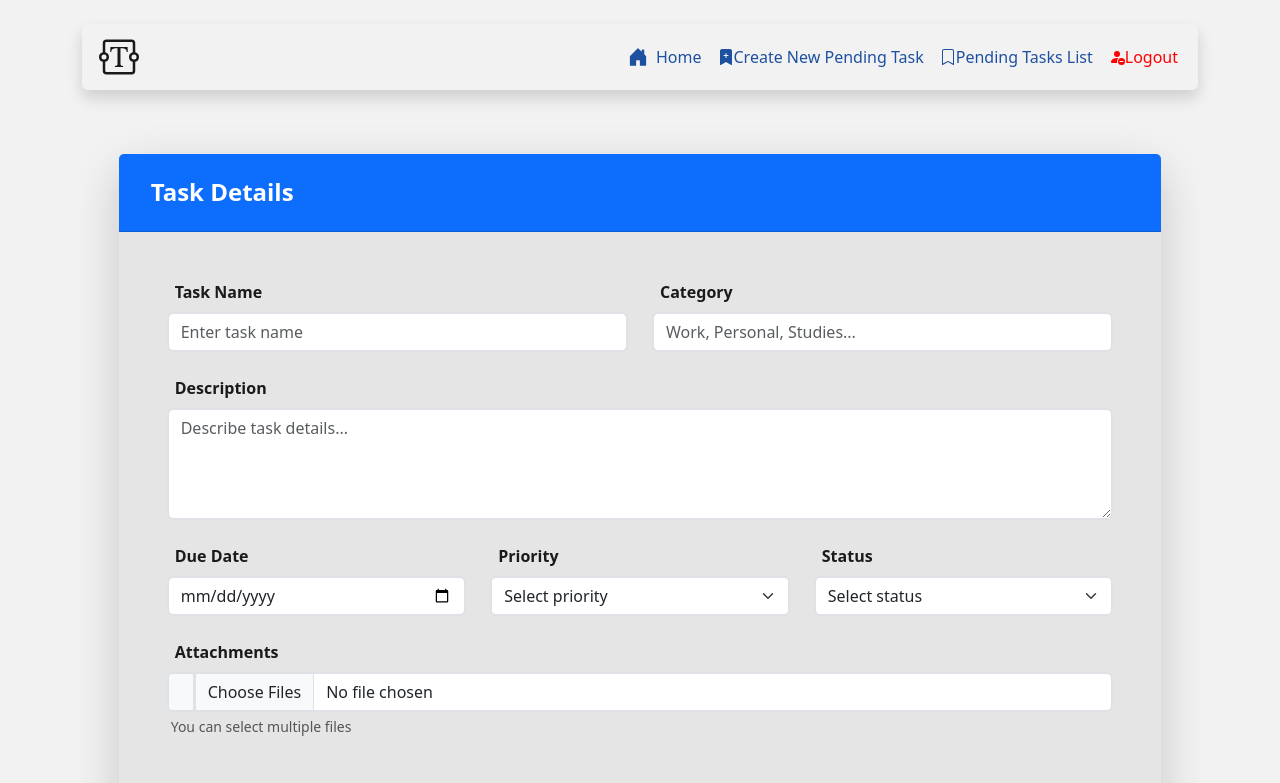
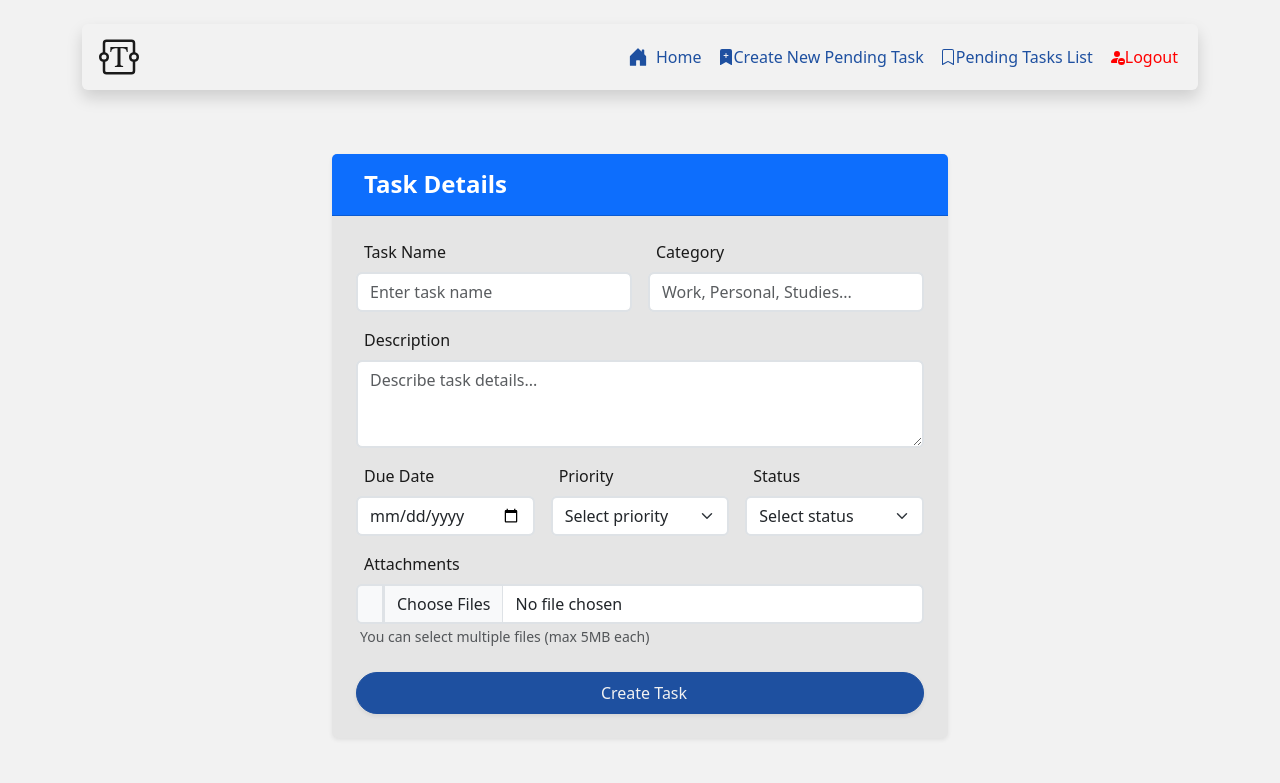
Before and after one commit to Asaph-Velazquez/To-Do-List-App, a React (Vite) app: page /ToDoForm in a window 1280 px wide. Shown: the top 783 px of the page. Built offline with nearby package versions, Linux system fonts and the light colour scheme; no server answers; sample sign-in values are in the browser's storage.

Commit message:
update ToDoForm Style, added rForm, login alerts

```diff
--- a/src/components/Login/Login.tsx
+++ b/src/components/Login/Login.tsx
@@ -9,6 +9,9 @@ function Login() {
     const userNameInfo = useRef<HTMLInputElement>(null);
     const passwordInfo = useRef<HTMLInputElement>(null);
     const emailInfo = useRef<HTMLInputElement>(null);
+
+    //alert
+    const [alert, setAlert]= useState<{type: string, message: string}|null>(null);
 
     const LoginRequest = async () =>{
 
@@ -38,9 +41,17 @@ function Login() {
         setIsLoggedIn(true);
         localStorage.setItem("isLoggedIn", "true");
         localStorage.setItem("userID", userData.user.userid);
+        setAlert({
+          type: "success",
+          message: "Login successful"
+        });
         navigate("/");
       }else{
         console.log("Login failed");
+        setAlert({
+          type: "danger",
+          message: "Login failed"
+        });
         navigate("/login");
       }
     }
@@ -91,6 +102,12 @@ function Login() {
             <button type="submit" className="btn btn-primary w-100 d-flex justify-content-center">
                 Login
             </button>
+            <br />
+            {alert && (
+              <div className={`alert alert-${alert.type} text-center`} role="alert">
+                {alert.message}
+              </div>
+            )}
           </form>
         </div>
       </div>
--- a/src/components/Registration/rForm.tsx
+++ b/src/components/Registration/rForm.tsx
@@ -1,13 +1,18 @@
 import { useState, useEffect, useRef} from "react";
+import { useNavigate } from "react-router-dom";
 import axios from "axios"
 
 function rForm() {
+  const navigate = useNavigate();
   // Form refs
   const userNameInfo = useRef<HTMLInputElement>(null);
   const passwordInfo = useRef<HTMLInputElement>(null);
   const emailInfo = useRef<HTMLInputElement>(null);
   const firstNameInfo = useRef<HTMLInputElement>(null);
   const lastNameInfo = useRef<HTMLInputElement>(null);
+
+  //Alert
+  const [alert, setAlert] = useState<{type: string, message: string}|null>(null);
 
   // Validation states
   const [validationErrors, setValidationErrors] = useState({
@@ -76,9 +81,18 @@ function rForm() {
       try {
         const response = await axios.post("/api/users", formData);
         console.log("User registered successfully:", response.data);
+        setAlert({
+          type: "success",
+          message: "User registered successfully!"
+        })
+        navigate("/login");
         // Handle successful registration (e.g., redirect to login)
       } catch (error) {
         console.error("Error registering user:", error);
+        setAlert({
+          type: "danger",
+          message: "Error registering user please try again!"
+        });
         // Handle registration error
       }
     }
@@ -196,6 +210,12 @@ function rForm() {
             <button className="btn btn-primary w-100 d-flex justify-content-center" type="submit">
               Register
             </button>
+            <br />
+            {alert && (
+              <div className={`alert alert-${alert.type} text-center`} role="alert">
+                {alert.message}
+              </div>
+            )}
           </div>
         </form>
       </div>
--- a/src/components/ToDo/ToDoForm.tsx
+++ b/src/components/ToDo/ToDoForm.tsx
@@ -46,24 +46,24 @@ function ToDohtmlForm() {
       });
   }
   return (
-  <div className="container-fluid py-4">
+    <div className="container-fluid py-3 py-md-4">
       <div className="row justify-content-center">
-      <div className="col-12 col-xl-10">
-        {/* Main Form */}
-        <div className="card shadow-lg border-0">
-          <div className="card-header bg-primary text-white py-4">
+        <div className="col-12 col-md-10 col-lg-8 col-xl-6">
+          {/* Main Form Card */}
+          <div className="card shadow-sm border-0">
+            <div className="card-header bg-primary text-white py-3">
               <div className="d-flex align-items-center">
                 <i className="bi bi-clipboard-check fs-4 me-3"></i>
                 <h4 className="mb-0 fw-semibold">Task Details</h4>
               </div>
             </div>
 
-          <div className="card-body p-5">
+            <div className="card-body p-3 p-md-4">
               <form onSubmit={handleSubmit}>
-              <div className="row g-4">
+                <div className="row g-3">
                   {/* Task Name */}
-                <div className="col-md-6">
-                  <label htmlFor="FormTaskName" className="form-label fw-semibold">
+                  <div className="col-12 col-md-6">
+                    <label htmlFor="FormTaskName" className="form-label fw-medium">
                       <i className="bi bi-tag-fill text-primary me-2"></i>
                       Task Name
                     </label>
@@ -78,8 +78,8 @@ function ToDohtmlForm() {
                   </div>
 
                   {/* Category */}
-                <div className="col-md-6">
-                  <label htmlFor="FormCategory" className="form-label fw-semibold">
+                  <div className="col-12 col-md-6">
+                    <label htmlFor="FormCategory" className="form-label fw-medium">
                       <i className="bi bi-folder-fill text-warning me-2"></i>
                       Category
                     </label>
@@ -94,7 +94,7 @@ function ToDohtmlForm() {
 
                   {/* Description */}
                   <div className="col-12">
-                  <label htmlFor="FormDescription" className="form-label fw-semibold">
+                    <label htmlFor="FormDescription" className="form-label fw-medium">
                       <i className="bi bi-card-text text-info me-2"></i>
                       Description
                     </label>
@@ -102,15 +102,15 @@ function ToDohtmlForm() {
                       className="form-control border-2"
                       id="FormDescription"
                       ref={descriptionInfo}
-                    rows={4}
+                      rows={3}
                       placeholder="Describe task details..."
                       required
                     ></textarea>
                   </div>
 
                   {/* Due Date */}
-                <div className="col-md-4">
-                  <label htmlFor="FormDate" className="form-label fw-semibold">
+                  <div className="col-12 col-sm-6 col-md-4">
+                    <label htmlFor="FormDate" className="form-label fw-medium">
                       <i className="bi bi-calendar-event text-danger me-2"></i>
                       Due Date
                     </label>
@@ -124,8 +124,8 @@ function ToDohtmlForm() {
                   </div>
 
                   {/* Priority */}
-                <div className="col-md-4">
-                  <label htmlFor="FormPriority" className="form-label fw-semibold">
+                  <div className="col-12 col-sm-6 col-md-4">
+                    <label htmlFor="FormPriority" className="form-label fw-medium">
                       <i className="bi bi-exclamation-triangle-fill text-warning me-2"></i>
                       Priority
                     </label>
@@ -138,8 +138,8 @@ function ToDohtmlForm() {
                   </div>
 
                   {/* Status */}
-                <div className="col-md-4">
-                  <label htmlFor="FormStatus" className="form-label fw-semibold">
+                  <div className="col-12 col-sm-6 col-md-4">
+                    <label htmlFor="FormStatus" className="form-label fw-medium">
                       <i className="bi bi-gear-fill text-success me-2"></i>
                       Status
                     </label>
@@ -153,7 +153,7 @@ function ToDohtmlForm() {
 
                   {/* Attachments */}
                   <div className="col-12">
-                  <label htmlFor="FormAttachments" className="form-label fw-semibold">
+                    <label htmlFor="FormAttachments" className="form-label fw-medium">
                       <i className="bi bi-paperclip text-secondary me-2"></i>
                       Attachments
                     </label>
@@ -169,24 +169,19 @@ function ToDohtmlForm() {
                         multiple
                       />
                     </div>
-                  <div className="form-text text-muted">
+                    <small className="form-text text-muted">
                       <i className="bi bi-info-circle me-1"></i>
-                    You can select multiple files
-                  </div>
+                      You can select multiple files (max 5MB each)
+                    </small>
                   </div>
                 </div>
 
                 {/* Submit Button */}
-              <div className="row mt-5">
+                <div className="row mt-4">
                   <div className="col-12 text-center">
                     <button
                       type="submit"
-                    className="btn btn-primary px-4 py-2 rounded-pill shadow-sm"
-                    style={{
-                      background: 'linear-gradient(45deg, #007bff, #0056b3)',
-                      border: 'none',
-                      transition: 'all 0.3s ease'
-                    }}
+                      className="btn btn-primary px-4 py-2 rounded-pill shadow-sm w-100 w-md-auto"
                     >
                       <i className="bi bi-check-circle-fill me-2"></i>
                       Create Task
```
Lines whose indentation alone changed are shown as unchanged.
